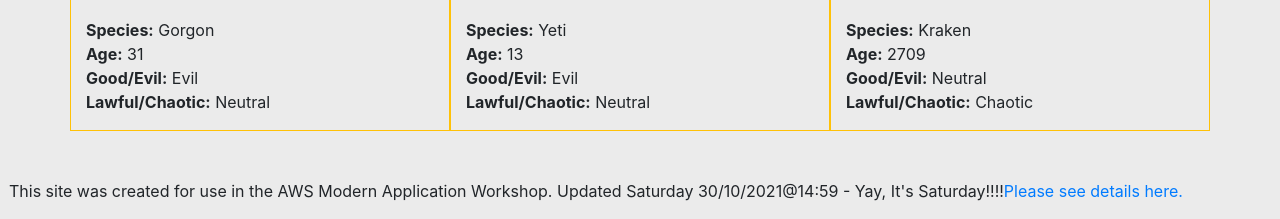
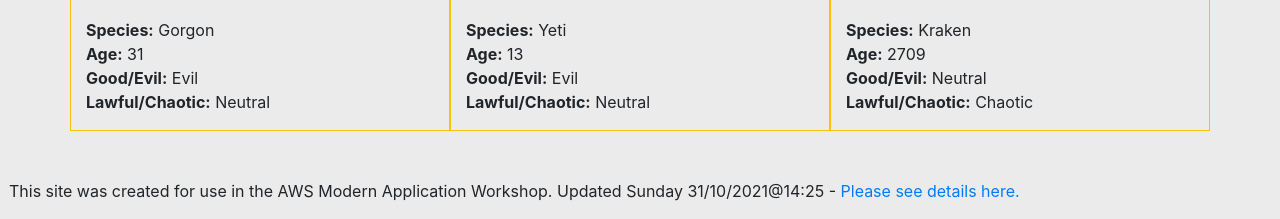
Before and after one commit to dcpage/1source3deploy, a plain HTML site: page index.html in a window 1280 px wide. Shown: the part 1497-1716 px from the top of the page. Drawn offline with nearby package versions, Linux system fonts and the light colour scheme.

Commit message:
Update index.html

```diff
--- a/index.html
+++ b/index.html
@@ -53,7 +53,7 @@
     <p>
       <br>
       <br>
-      &nbsp;&nbsp;This site was created for use in the AWS Modern Application Workshop. Updated Saturday 30/10/2021@14:59 - Yay, It's Saturday!!!!<a href="https://github.com/aws-samples/aws-modern-application-workshop">Please see details here.</a>
+      &nbsp;&nbsp;This site was created for use in the AWS Modern Application Workshop. Updated Sunday 31/10/2021@14:25 - <a href="https://github.com/aws-samples/aws-modern-application-workshop">Please see details here.</a>
     </p>
   </body>
   <script>
```
